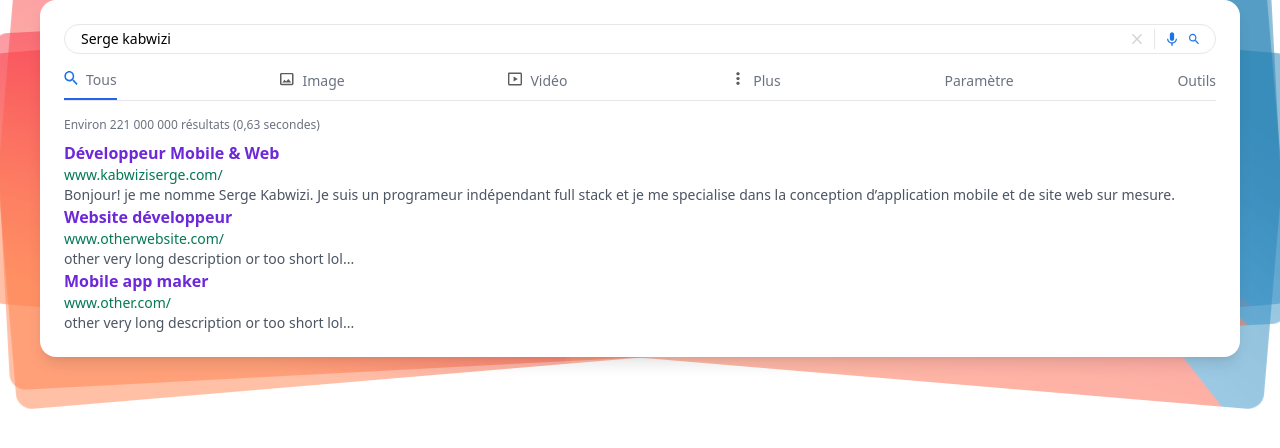
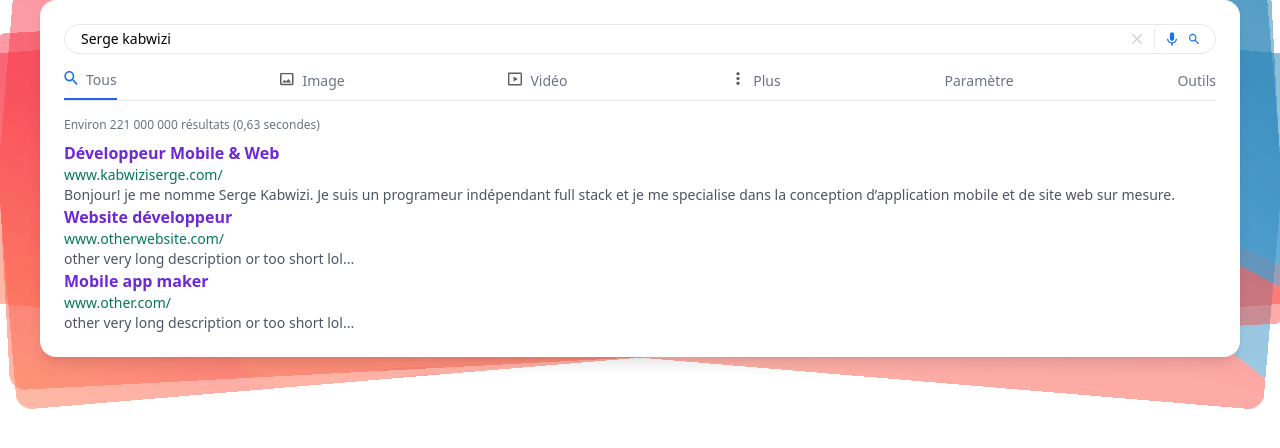
Before and after one commit to kabwizi/my_website, a Next.js app in the folder website/: page /otherComponent/seo/Seo in a window 1280 px wide. Shown: the top 448 px of the page. Built offline with nearby package versions, Linux system fonts and the light colour scheme.

Commit message:
adding a new backgound for seo section

```diff
--- a/website/pages/otherComponent/seo/Seo.tsx
+++ b/website/pages/otherComponent/seo/Seo.tsx
@@ -1,4 +1,5 @@
 import { motion } from "framer-motion";
+import Image from "next/image";
 import React from "react";
 import BackgroundSvg from "../../component/BackgroundSvg";
 import SearchBar from "./component/SearchBar";
@@ -20,7 +21,12 @@ function Seo() {
         className="hidden sm:block h-full w-full absolute top-0 opacity-50"
       >
         <div className="relative h-full w-full rounded-2xl overflow-hidden">
-          <BackgroundSvg />
+          <Image
+            src="/seo/seo_background_svg.svg"
+            layout="fill"
+            objectFit="cover"
+            alt="seo animated background"
+          />
         </div>
       </motion.div>
       <motion.div
@@ -30,7 +36,12 @@ function Seo() {
         className="hidden sm:block h-full w-full absolute top-0 opacity-50"
       >
         <div className="relative h-full w-full rounded-2xl overflow-hidden">
-          <BackgroundSvg />
+          <Image
+            src="/seo/seo_background_svg.svg"
+            layout="fill"
+            objectFit="cover"
+            alt="seo animated background"
+          />
         </div>
       </motion.div>
       <motion.div
@@ -40,7 +51,12 @@ function Seo() {
         className=" hidden sm:block h-full w-full absolute top-0 opacity-50"
       >
         <div className="relative h-full w-full rounded-2xl overflow-hidden">
-          <BackgroundSvg />
+          <Image
+            src="/seo/seo_background_svg.svg"
+            layout="fill"
+            objectFit="cover"
+            alt="seo animated background"
+          />
         </div>
       </motion.div>
     </div>
```
Also changed, not shown: website/public/seo/seo_background_svg.svg (added).
